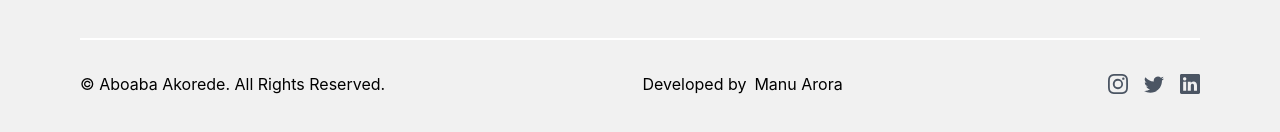
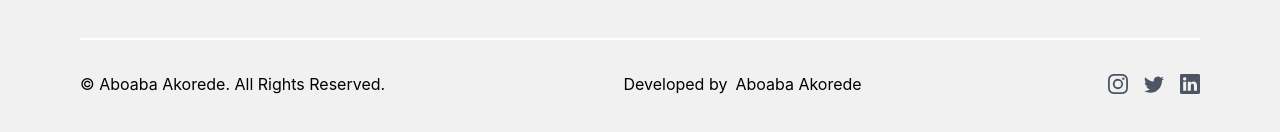
Before and after one commit to akorede12/MyPortfolio, a Next.js app: page / in a window 1280 px wide. Shown: the part 2704-2836 px from the top of the page. Built offline with nearby package versions, Linux system fonts and the light colour scheme; no server answers.

Commit message:
minor edit

```diff
--- a/components/Footer.js
+++ b/components/Footer.js
@@ -19,7 +19,7 @@ export default function Footer() {
                   className="hover:bg-red-500 rounded-md px-2 py-1  hover:text-gray-50"
                   href="https://manuarora.in"
                 >
-                  Manu Arora
+                  Aboaba Akorede
                 </a>
               </div>
             </p>
```
